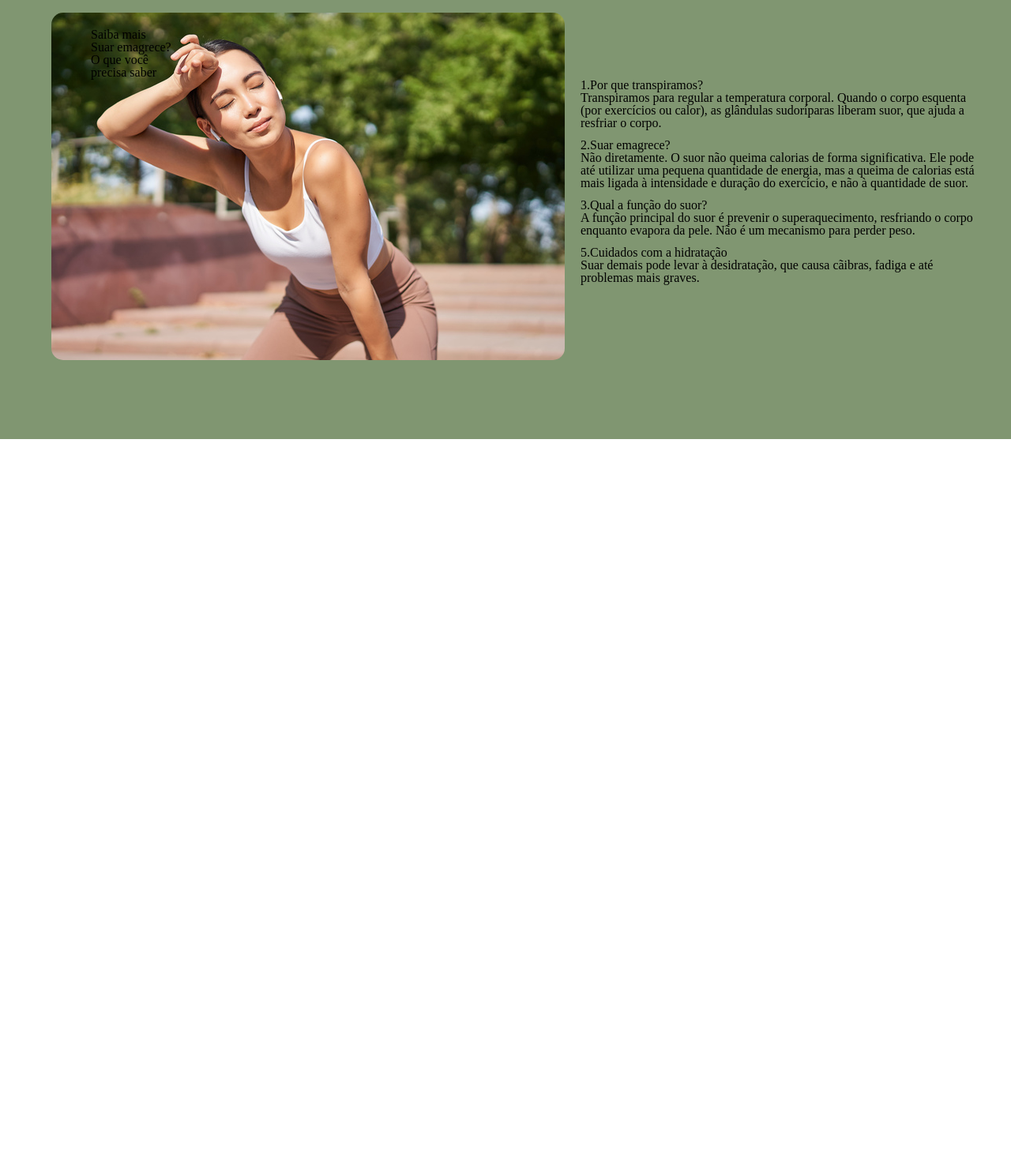
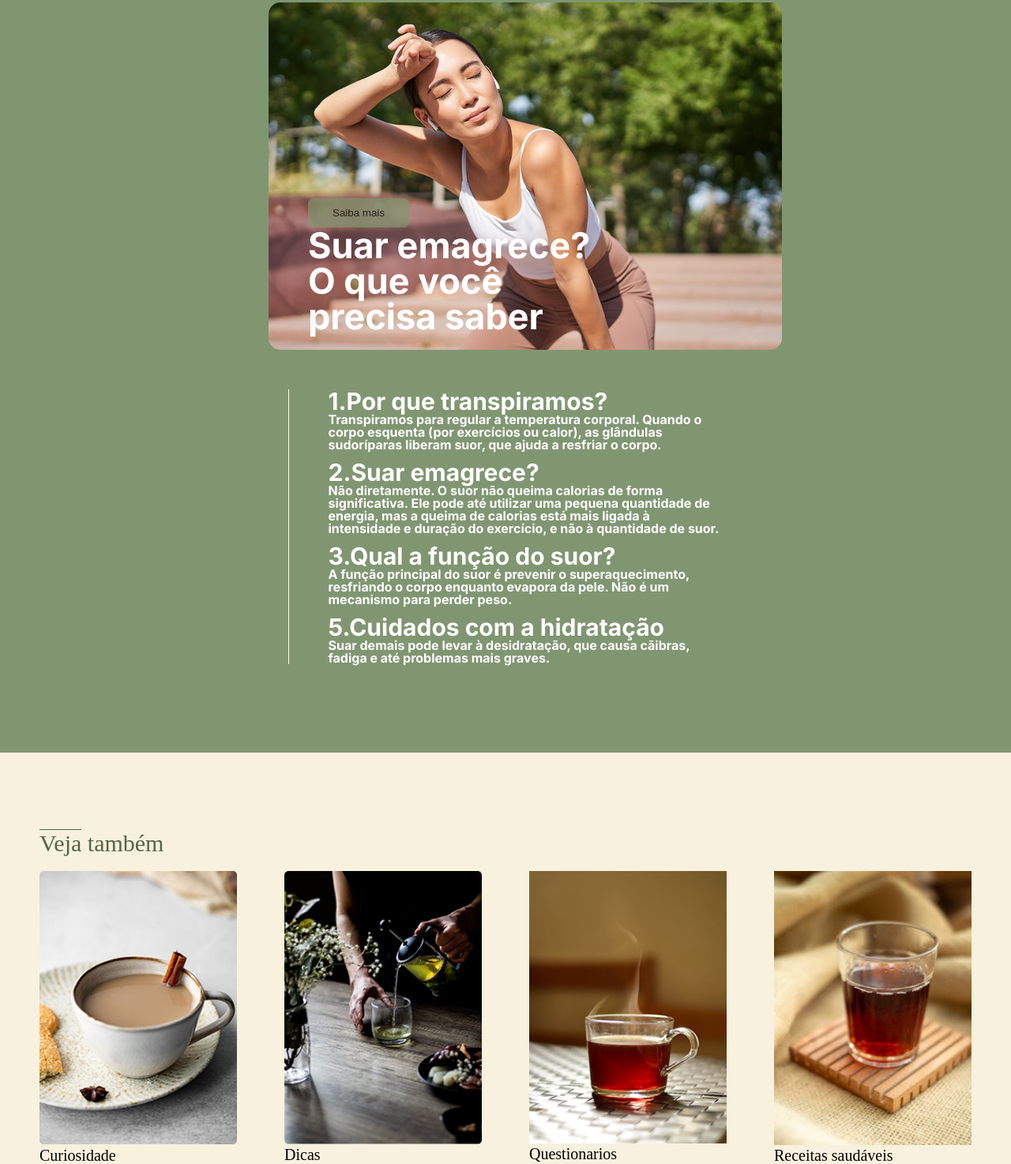
Before and after one commit to Miguel00Roza/Nutrivitta, a plain HTML site: page curiosidades.html in a window 1280 px wide. Shown: the part 288-1762 px from the top of the page at 79% size. Before the commit the page ends 844 px from the top, so only its background shows below. Drawn offline with Linux system fonts and the light colour scheme; a web font is replaced by a local one.

Commit message:
Pega meus bgl ai otavio

```diff
--- a/css/curiosidades.css
+++ b/css/curiosidades.css
@@ -3,11 +3,15 @@
 @import url(https://fonts.googleapis.com/css2?family=Inter:ital,opsz,wght@0,14..32,100..900;1,14..32,100..900&family=Irish+Grover&display=swap);
 
 /*--Nav-Bar--*/
+body {
+    background-color: #f8f1de;
+}
 header nav {
     display: flex;
     justify-content: space-between;
-    padding: 5vw 8vw 0 8vw;
+    padding: 2vw 8vw 2vw 8vw;
     align-items: center;
+    box-shadow: 1px 1px 100px rgb(117, 109, 86);
     & div h1 {
         color: #809671;
         font-family: irish grover;
@@ -21,7 +25,7 @@ header nav {
             transition: text-shadow 0.1s ease;
         }
         & li a:hover {
-            text-shadow: 0 0 1px black;
+            text-shadow: 10px 10px 10px black;
         }
     }
 }
@@ -41,26 +45,92 @@ header nav {
 
     }
     & .boxCuriosity {
+        font-family: inter;
+        font-weight: bold;
         background-color: #809671;
         padding: 100px 0 100px 0;
         display: flex;
-        gap: 20px;
+        gap: 50px;
         justify-content: center;
         align-items: center;
         flex-wrap: wrap;
+        & ul {
+            border-left: solid 1px white;
+            padding-left: 50px;
+        }
         & p {
             width: 500px;
+            color: white;
+        }
+        & h4 {
+            font-size: 30px;
+            color: white;
+        }
+        & h3 {
+            color: white;
+            font-size: 45px;
         }
         & ul li {
             margin-bottom: 0.75rem;
         }
         & .imagem {
+        display: flex;
+        justify-content: end;
+        flex-direction: column;
         width: 550px;
         height: 400px;
         background: url(../src/images/imagensCuriosidades/imagemTopo.png);
         background-position: -300px -50px;
         border-radius: 15px;
         padding: 20px 50px 20px 50px;
+        & div button {
+            border-radius: 7px;
+            border: 1px solid #809671;
+            opacity: 0.71;
+            background: #809671;
+            padding: 10px 30px 10px 30px;
+            transition: 300ms ease;
+        }
+        & div button:hover {
+            cursor: pointer;
+            transition: 300ms ease;
+            opacity: 0.82;
+        }
     }
 }
 }
+/*--Veja tambem--*/
+.vejaTambem {
+    padding: 50px;
+    & h3 {
+        margin-top: 50px;
+        color: #526645;
+        font-size: 30px;
+        margin-bottom: 20px;
+        & span {
+            color: #526645;
+            border-top: solid 1px;
+        }
+    }
+    & ul {
+        display: flex;
+        justify-content: center;
+        flex-wrap: wrap;
+        gap: 60px;
+        & li {
+            width: 250px;
+            height: 150px;
+            & img {
+                width: 100%;
+            }
+            & h4 {
+                font-size: 20px;
+            }
+            & p {
+            font-size: 20px;
+            margin-top: 30px;
+    }
+        }
+    }
+
+}
--- a/css/style.css
+++ b/css/style.css
@@ -130,7 +130,7 @@ header nav {
         justify-content: center;
         flex-wrap: wrap;
         & li {
-            width: 350px;
+            width: 300px;
             & img {
                 width: 100%;
             }
--- a/curiosidades.html
+++ b/curiosidades.html
@@ -22,7 +22,7 @@
                         <a href="#">Curiosidades</a>
                     </li>
                     <li>
-                        <a href="#">Blog</a>
+                        <a href="#">Receitas</a>
                     </li>
                     <li>
                         <a href="#">IMC</a>
@@ -39,7 +39,9 @@
             <h2>Curiosidades <span>sobre</span> alimentação</h2>
             <div class="boxCuriosity">
                 <a href=""><div class="imagem">
-                    <a href="#">Saiba mais</a>
+                    <div>
+                    <button type="button"><a href="#">Saiba mais</a></button>
+                    </div>
                     <h3>Suar emagrece?<br> O que você <br>precisa saber</h3>
                 </div></a>
                 <div>
@@ -65,6 +67,26 @@
                 </div>
             </div>
         </section>
+                <section class="vejaTambem">
+            <h3><span>Veja</span> também</h3>
+            <ul>
+                <li>
+                    <img src="src/images/imagensCuriosidades/1.png" alt="">
+                    <h4>Curiosidade</h4>
+                </li>
+                <li>
+                    <img src="src/images/imagensCuriosidades/2.png" alt="">
+                    <h4>Dicas</h4>
+                <li>
+                    <img src="src/images/imagensCuriosidades/3.png" alt="">
+                    <h4>Questionarios</h4>
+                </li>
+                <li>
+                    <img src="src/images/imagensCuriosidades/image 6.png" alt="">
+                    <h4>Receitas saudáveis</h4>
+                </li>
+            </ul>
+        </section>
     </main>
 </body>
 </html>
```
Also changed, not shown: index.html (+1 -1 lines), src/images/imagensCuriosidades/image 6.png (added).
